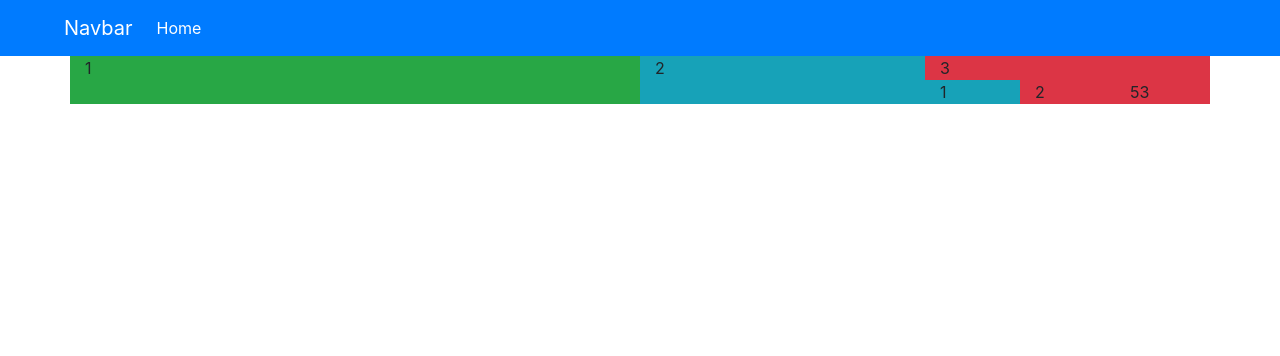
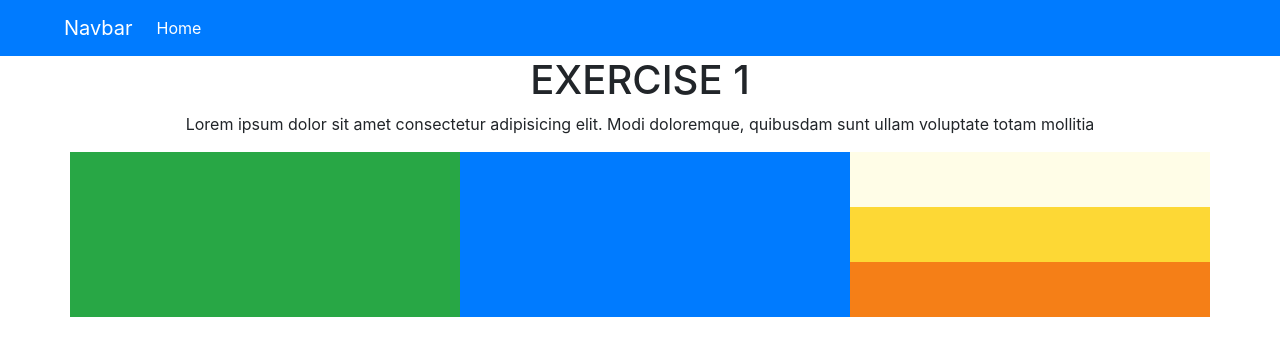
Before and after one commit to Olayinka247/Strive-Homework-flex, a plain HTML site: page index.html in a window 1280 px wide. Drawn offline with nearby package versions, Linux system fonts and the light colour scheme.

Commit message:
column created bg

```diff
--- a/index.html
+++ b/index.html
@@ -69,17 +69,26 @@
     </nav>
     <section>
       <div class="container">
+        <h1 class="text-center">EXERCISE 1</h1>
+        <p class="text-center">
+          Lorem ipsum dolor sit amet consectetur adipisicing elit. Modi
+          doloremque, quibusdam sunt ullam voluptate totam mollitia
+        </p>
+
         <div class="row">
-          <div class="box col-6 bg-success">1</div>
-          <div class="box bg-info col-3">2</div>
-          <div class="box bg-danger col-3">
-            3
-            <div class="row">
-              <div class="box bg-info col 4">1</div>
-              <div class="box col 4">2</div>
-              <div class="box col 4">53</div>
+            <div class="col">
+                <div class="row">
+                    <div class="col 8 bg-success"></div>
+                    <div class="col 1 bg-primary"></div>
+                    <div class="col 3 px-0">
+                <div style="background-color: #fffde7; height: 55px;"></div>
+                <div style="background-color: #fdd835 ;height: 55px;"></div>
+                <div style="background-color: #f57f17;height: 55px;"></div>
+                    </div>
+                </div>
             </div>
-          </div>
+        </div>
+
         </div>
       </div>
     </section>
```
